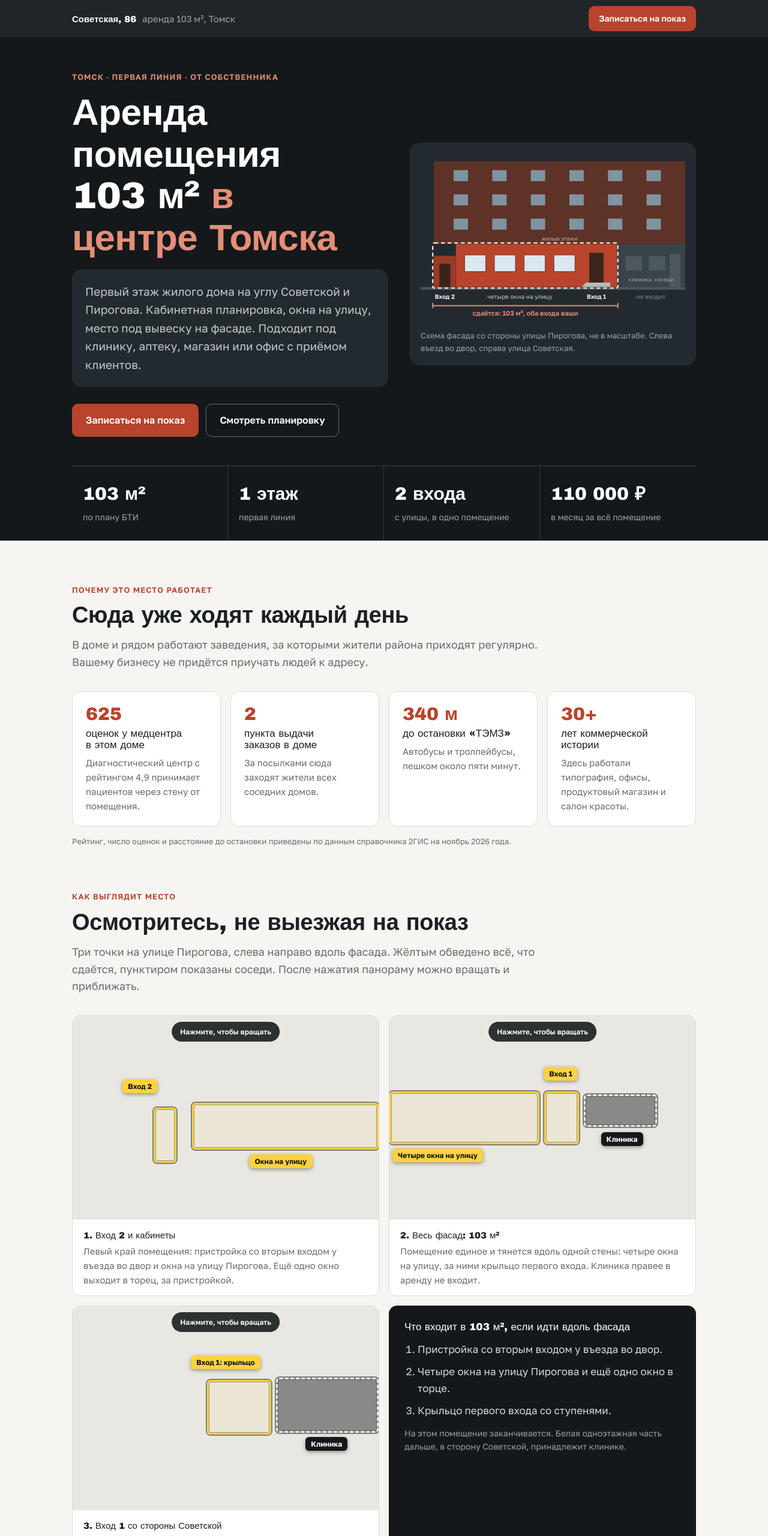
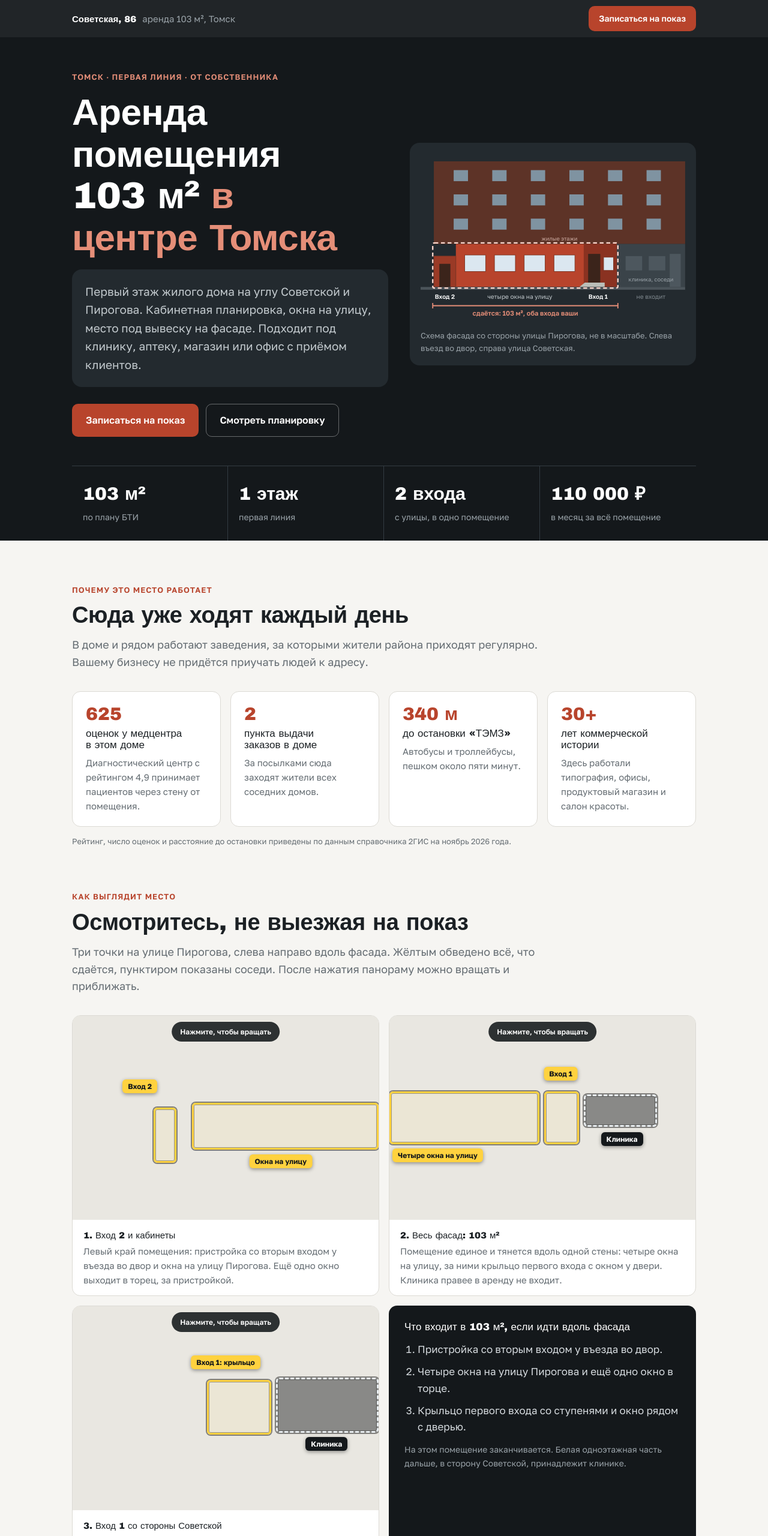
Before and after one commit to romantomsk2/sovetskaya86, a plain HTML site: page index.html in a window 1280 px wide. Shown: the top 2560 px of the page at 60% size. Drawn offline with Linux system fonts and the light colour scheme; a web font is replaced by a local one.

Commit message:
Вход 1: ниша с дверью и окном, у зала два окна
Co-Authored-By: Claude Fable 5.2 <noreply@anthropic.com>
Claude-Session: https://claude.ai/code/session_01AJ1FEwtu99bHQeP1EZfiUM

```diff
--- a/index.html
+++ b/index.html
@@ -235,7 +235,7 @@ footer{background:var(--ink);color:#7f888e;font-size:13px;padding:0 0 28px}
         </div>
       </div>
       <figure class="facade">
-        <svg viewBox="0 0 480 300" role="img" aria-label="Схема фасада со стороны улицы Пирогова: слева пристройка со входом 2, затем четыре окна на улицу и крыльцо входа 1. Правая часть первого этажа занята соседней клиникой и в аренду не входит.">
+        <svg viewBox="0 0 480 300" role="img" aria-label="Схема фасада со стороны улицы Пирогова: слева пристройка со входом 2, затем четыре окна на улицу и крыльцо входа 1 с ещё одним окном рядом с дверью. Правая часть первого этажа занята соседней клиникой и в аренду не входит.">
           <rect x="24" y="14" width="456" height="150" fill="#5d3327"/>
           <g fill="#7f93a1">
             <rect x="60" y="30" width="26" height="20"/><rect x="130" y="30" width="26" height="20"/><rect x="200" y="30" width="26" height="20"/><rect x="270" y="30" width="26" height="20"/><rect x="340" y="30" width="26" height="20"/><rect x="410" y="30" width="26" height="20"/>
@@ -252,15 +252,17 @@ footer{background:var(--ink);color:#7f888e;font-size:13px;padding:0 0 28px}
           <g fill="#dbe7f0" stroke="#7b3524">
             <rect x="80" y="184" width="38" height="30"/><rect x="134" y="184" width="38" height="30"/><rect x="188" y="184" width="38" height="30"/><rect x="242" y="184" width="38" height="30"/>
           </g>
-          <rect x="306" y="180" width="26" height="54" fill="#3b241b"/>
-          <polygon points="292,242 344,242 344,234 300,234" fill="#b9bdb8"/>
+          <rect x="296" y="164" width="60" height="78" fill="#8a3221"/>
+          <rect x="304" y="182" width="22" height="52" fill="#3b241b"/>
+          <rect x="332" y="188" width="18" height="24" fill="#dbe7f0" stroke="#7b3524"/>
+          <polygon points="288,242 334,242 334,234 298,234" fill="#b9bdb8"/>
           <rect x="24" y="186" width="40" height="56" fill="#9a3a26" stroke="#7b3524"/>
           <rect x="34" y="200" width="20" height="42" fill="#3b241b"/>
           <rect x="0" y="242" width="480" height="5" fill="#4b545a"/>
           <rect x="22" y="162" width="336" height="82" fill="none" stroke="#ffd9cf" stroke-width="2.5" stroke-dasharray="7 5" rx="3"/>
           <text x="44" y="264" text-anchor="middle" font-size="11" fill="#ffffff" font-weight="600">Вход 2</text>
           <text x="180" y="264" text-anchor="middle" font-size="11" fill="#c3cace">четыре окна на улицу</text>
-          <text x="319" y="264" text-anchor="middle" font-size="11" fill="#ffffff" font-weight="600">Вход 1</text>
+          <text x="322" y="264" text-anchor="middle" font-size="11" fill="#ffffff" font-weight="600">Вход 1</text>
           <path d="M22 276 H358" stroke="#e58e78" stroke-width="2"/><path d="M22 271 V281 M358 271 V281" stroke="#e58e78" stroke-width="2"/>
           <text x="190" y="294" text-anchor="middle" font-size="12" fill="#e58e78" font-weight="600">сдаётся: 103 м², оба входа ваши</text>
           <text x="418" y="264" text-anchor="middle" font-size="11" fill="#7f888e">не входит</text>
@@ -323,7 +325,7 @@ footer{background:var(--ink);color:#7f888e;font-size:13px;padding:0 0 28px}
             <span>Нажмите, чтобы вращать</span>
           </button>
         </div>
-        <figcaption><b>2. Весь фасад: 103 м²</b><span>Помещение единое и тянется вдоль одной стены: четыре окна на улицу, за ними крыльцо первого входа. Клиника правее в аренду не входит.</span></figcaption>
+        <figcaption><b>2. Весь фасад: 103 м²</b><span>Помещение единое и тянется вдоль одной стены: четыре окна на улицу, за ними крыльцо первого входа с окном у двери. Клиника правее в аренду не входит.</span></figcaption>
       </figure>
       <figure>
         <div class="view">
@@ -341,7 +343,7 @@ footer{background:var(--ink);color:#7f888e;font-size:13px;padding:0 0 28px}
         <ol>
           <li>Пристройка со вторым входом у въезда во двор.</li>
           <li>Четыре окна на улицу Пирогова и ещё одно окно в торце.</li>
-          <li>Крыльцо первого входа со ступенями.</li>
+          <li>Крыльцо первого входа со ступенями и окно рядом с дверью.</li>
         </ol>
         <p>На этом помещение заканчивается. Белая одноэтажная часть дальше, в сторону Советской, принадлежит клинике.</p>
       </div>
@@ -373,7 +375,7 @@ footer{background:var(--ink);color:#7f888e;font-size:13px;padding:0 0 28px}
           <rect class="free" x="230" y="215" width="62" height="45" rx="4"/><text x="261" y="242" text-anchor="middle">с/у</text>
           <rect class="annex" x="580" y="60" width="46" height="140" rx="4"/><text x="603" y="134" text-anchor="middle">Вход 2</text>
           <path class="outer" d="M20 60 H580 V260 H20 Z"/><line class="door" x1="230" y1="189" x2="230" y2="213"/><text class="doorl" x="236" y="205">дверь</text>
-          <line class="win" x1="110" y1="60" x2="205" y2="60"/><line class="win" x1="250" y1="60" x2="310" y2="60"/><line class="win" x1="350" y1="60" x2="410" y2="60"/><line class="win" x1="455" y1="60" x2="555" y2="60"/><line class="win" x1="580" y1="212" x2="580" y2="250"/>
+          <line class="win" x1="86" y1="60" x2="112" y2="60"/><line class="win" x1="130" y1="60" x2="210" y2="60"/><line class="win" x1="250" y1="60" x2="310" y2="60"/><line class="win" x1="350" y1="60" x2="410" y2="60"/><line class="win" x1="455" y1="60" x2="555" y2="60"/><line class="win" x1="580" y1="212" x2="580" y2="250"/>
           <text x="20" y="288">← к Советской</text><text x="626" y="288" text-anchor="end">въезд во двор →</text>
         </svg>
         <div class="legend"><span><i class="f"></i>Часть 63 м², свободна</span><span><i class="b"></i>Часть 40 м², сейчас салон</span><span><i class="a"></i>Пристройка у входа 2</span><span><i class="w"></i>Окно</span></div>
@@ -381,7 +383,7 @@ footer{background:var(--ink);color:#7f888e;font-size:13px;padding:0 0 28px}
       <div class="options">
         <div class="option main"><h3>Всё помещение, 103 м²</h3><p>Основной вариант. Зал, пять кабинетов, коридор, два санузла, два входа с улицы. Приоритет у арендатора, который берёт всё помещение на долгий срок.</p></div>
         <div class="option"><h3>Если нужна часть: 63 м²</h3><p>Свободна уже сейчас. Четыре кабинета с окнами, коридор, санузел. Вход через пристройку: она не отапливается и в 103 м² не входит, подходит под тамбур или витрину.</p></div>
-        <div class="option"><h3>Если нужна часть: 40 м²</h3><p>Зал с окном на улицу, кабинет около 15 м², санузел, крыльцо со ступенями.</p></div>
+        <div class="option"><h3>Если нужна часть: 40 м²</h3><p>Зал с двумя окнами, кабинет около 15 м², санузел, крыльцо со ступенями.</p></div>
         <p class="src" style="margin-top:0">Схема составлена по эскизу собственника, площади комнат приблизительные. Точные цифры есть в техпаспорте.</p>
       </div>
     </div>
```
